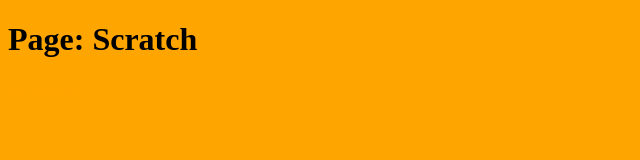
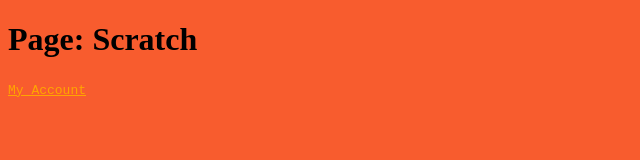
Before and after one commit to Miharbi789/Miharbi789.github.io, a plain HTML site: page Scratch.html in a window 1280 px wide. Shown: the whole page, without its empty margins (0-640 px from the left). Drawn offline with Linux system fonts and the light colour scheme.

Commit message:
Update Scratch.html

```diff
--- a/Scratch.html
+++ b/Scratch.html
@@ -7,7 +7,7 @@
 <body>
 <style>
 body {
-background-color: orange;
+background-color: rgb(248, 92, 46)
 }
 .epik {
   color: orange;
```
